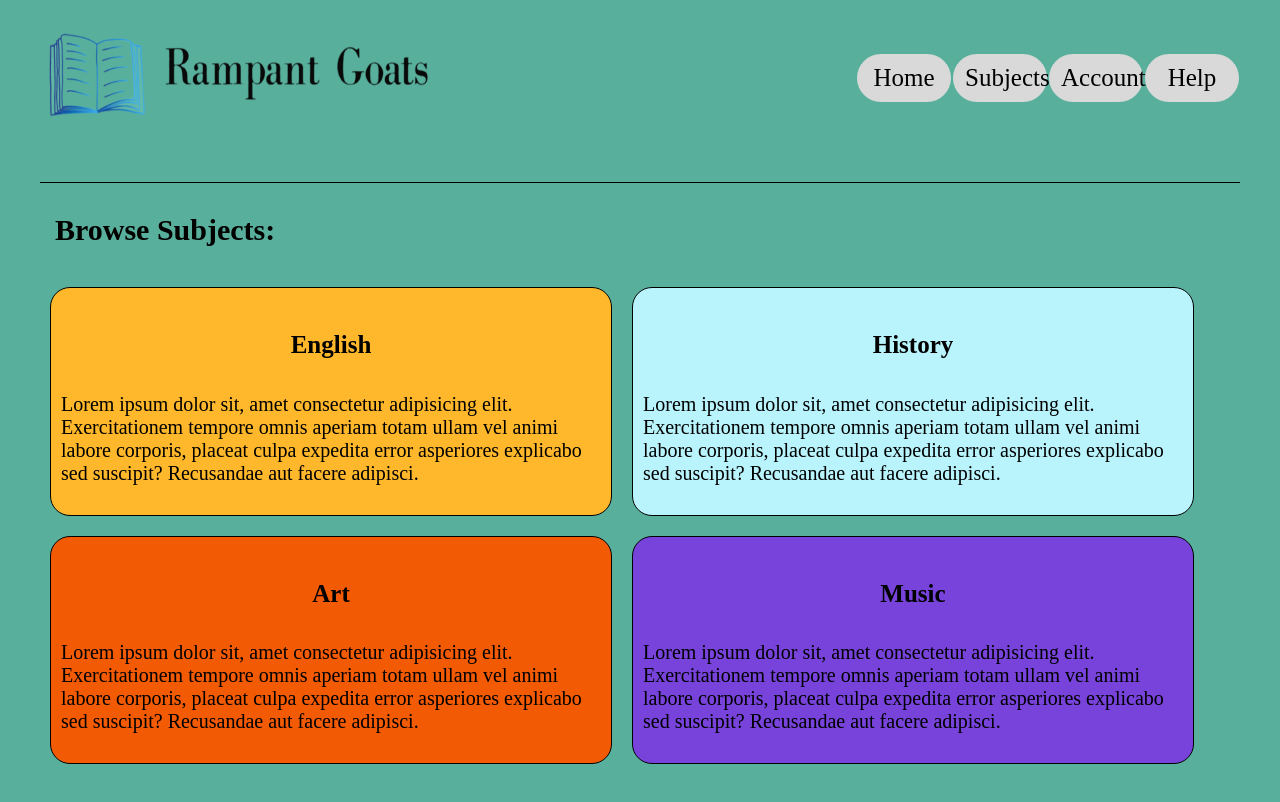
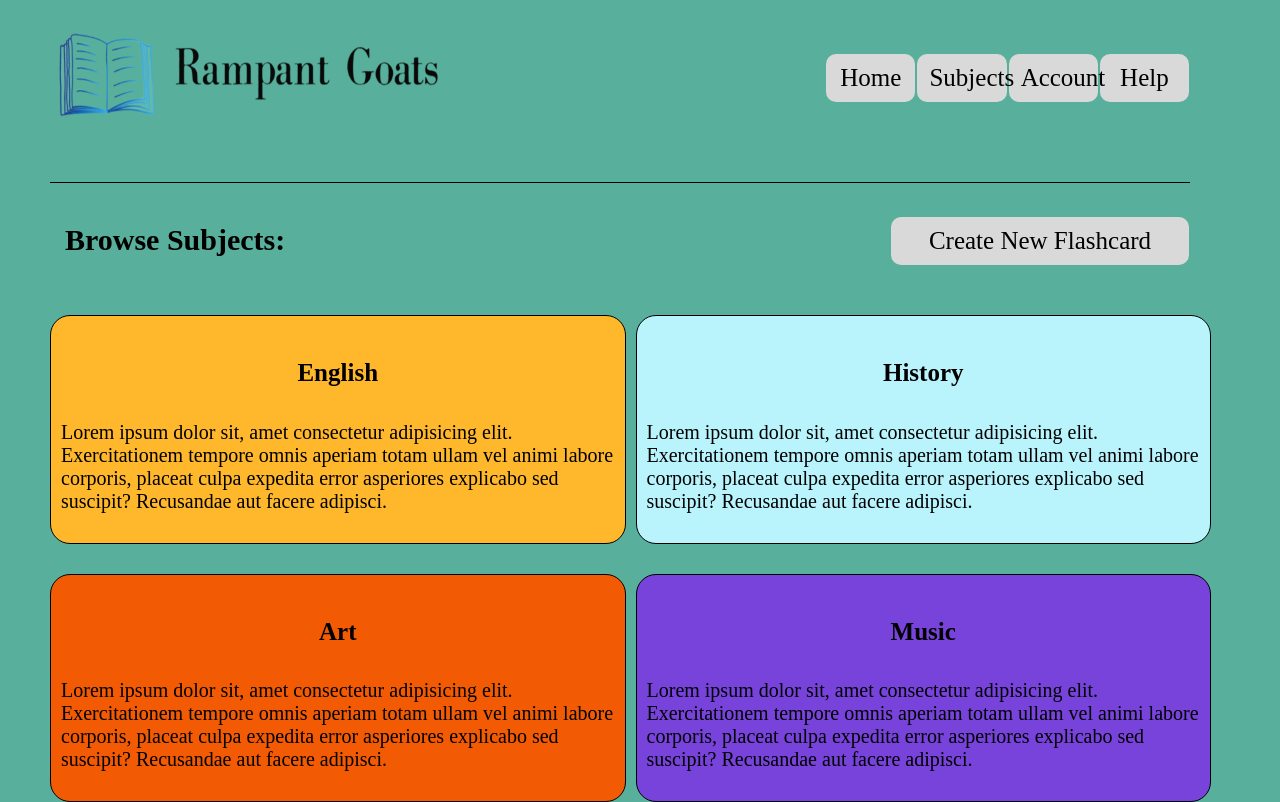
Before and after one commit to Shorizon/Rampant-Goats, a plain HTML site: page client/Front-page/index.html in a window 1280 px wide. Drawn offline with Linux system fonts and the light colour scheme.

Commit message:
Added subheading and new button

```diff
--- a/client/Front-page/index.css
+++ b/client/Front-page/index.css
@@ -1,6 +1,7 @@
 body{
     background-color: #58B09C;
-    margin: 40px 40px;
+    margin: 40px 0px;
+    margin-left: 50px;
 }
 #subtitle{
     font-size: 30px;
@@ -11,16 +12,16 @@ img{
     height: 90px;
     margin-top: -10px;
 }
-#menu{
-    margin-top: -70px;
-    border-bottom: 1px solid;
-}
+
 ul {
     list-style-type: none;
-    margin: 0;
     padding: 0;
     overflow: hidden;
     white-space: nowrap;
+    margin-top: -70px;
+    border-bottom: 1px solid;
+    margin-bottom: 80px;
+    margin-right: 90px;
   }
 
   li {
@@ -38,33 +39,35 @@ ul {
     max-width: 720px;
     margin: 0 1px;
     background-color: #D9D9D9;
-    border-radius: 60px;
+    border-radius: 10px;
   }
   li a:hover {
     background-color: #000000;
     color: #58B09C;
-    border-radius: 30px;
+    border-radius: 10px;
   }
 .subjects{
     border: 1px solid;
     border-radius: 20px;
-    margin-top: 5px ;
+    margin-top: -110px ;
     font-size: 25px;
     float: left;
     width: 45%;
-    margin: 10px;
     padding: 10px 10px;
-
 }
 #sub1{
     background-color: #FFB72B;
+    margin-bottom: 140px;
+    margin-right: 10px;
 }
 #sub2{
 background-color: #B9F3FC;
+margin-bottom: 140px;
 }
 
 #sub3{
     background-color: #F25A04;
+    margin-right: 10px;
 
 }
 #sub4{
@@ -76,3 +79,15 @@ background-color: #B9F3FC;
 p{
     font-size: 20px;
 }
+h3{
+   margin-bottom: -110px;
+}
+#sub-heading ul{
+    border: none;
+}
+#new-card{
+    margin-top: 70px;
+    width: 300px;
+    margin-right: -20px;
+    padding: 0px 20px;
+}
--- a/client/Front-page/index.html
+++ b/client/Front-page/index.html
@@ -19,10 +19,10 @@
             <li><a href="">Home</a></li>
         </ul>
     </div>
-   <h3 id="subtitle">Browse Subjects:</h3>
-   <!-- <div id="new-card" > <ul>
-    <li>Create New Flashcard</li>
-   </ul> </div>  -->
+   <div id="sub-heading">
+    <ul><h3 id="subtitle">Browse Subjects:</h3><li id="new-card"><a href="">Create New Flashcard</a></li></ul>
+    <!-- <h3 id="subtitle">Browse Subjects:<ul id="new-card"><li><a href="">Create New Flashcard</a></li></ul></h3> -->
+   </div>
     <div class="subjects" id="sub1">
         <h4 class="ptitle" >English</h4>
         <p>Lorem ipsum dolor sit, amet consectetur adipisicing elit. Exercitationem tempore omnis aperiam totam ullam vel animi labore corporis, placeat culpa expedita error asperiores explicabo sed suscipit? Recusandae aut facere adipisci.</p>
```
